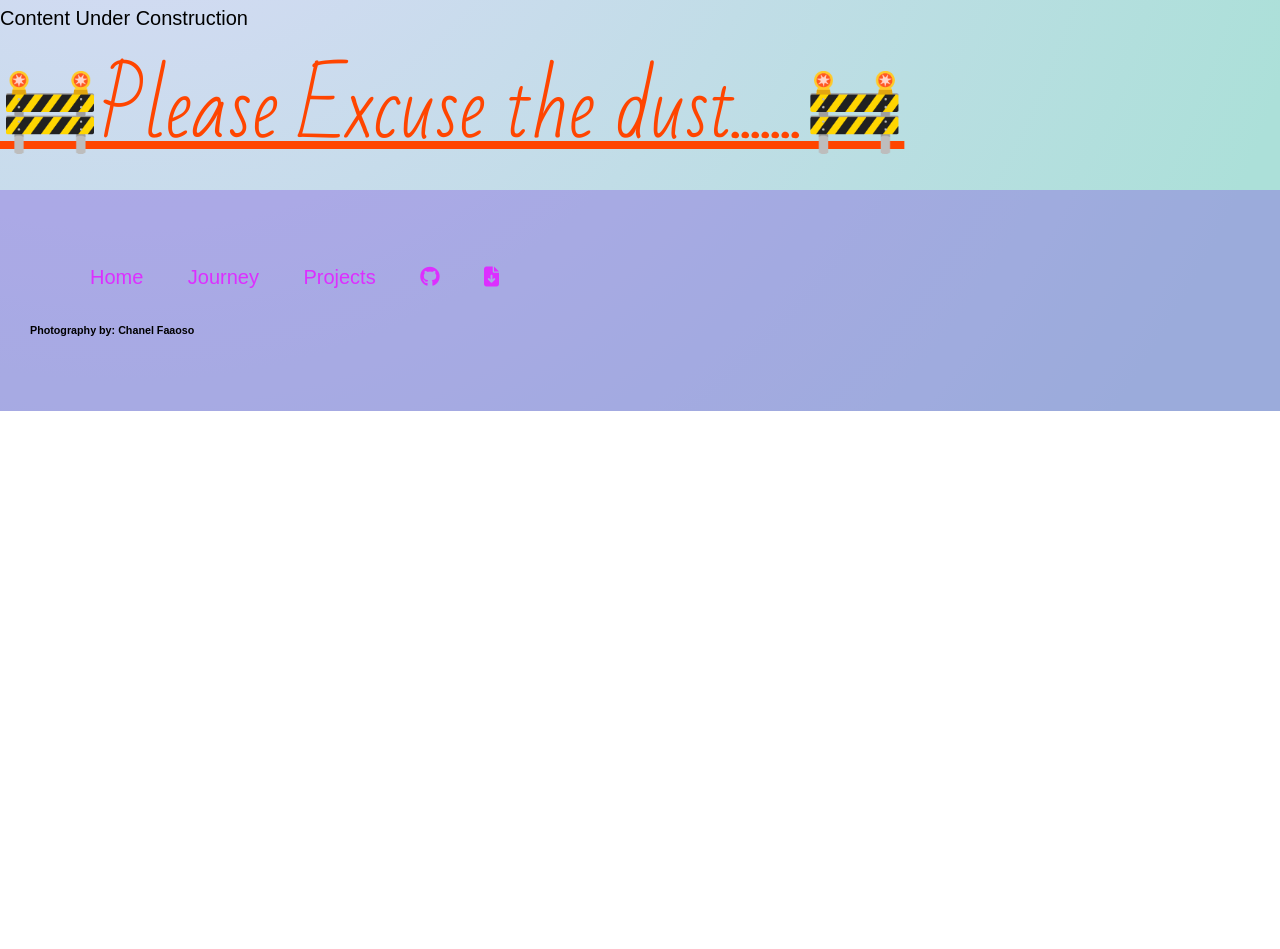
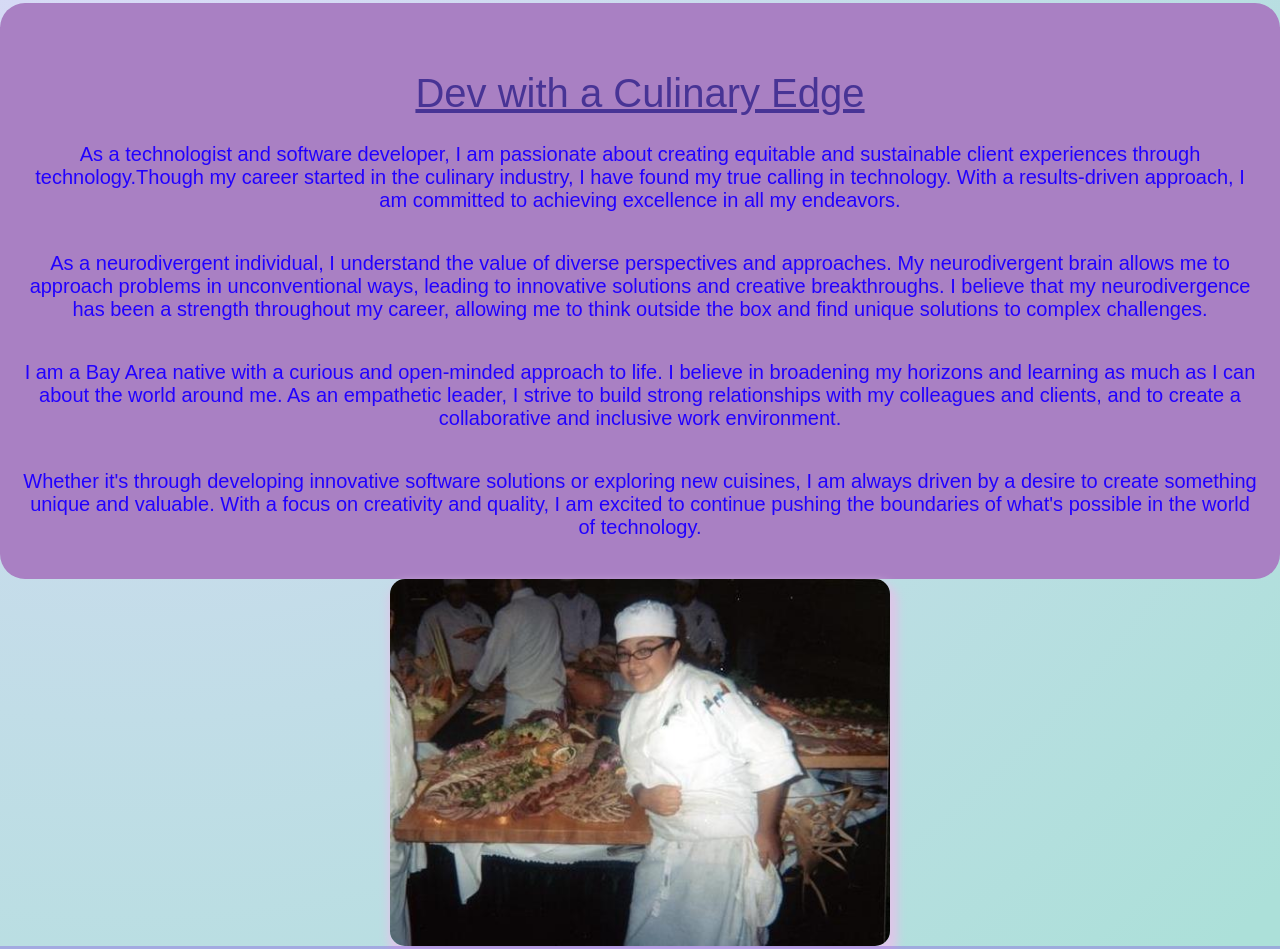
Before and after one commit to Idealyinfamous/Resume, a plain HTML site: page Resume.html in a window 1280 px wide. Shown: the part 482-1431 px from the top of the page. Before the commit the page ends 893 px from the top, so only its background shows below. Drawn offline with nearby package versions, Linux system fonts and the light colour scheme.

Commit message:
Journey Summary 	- Added Summary content 	-Styled content adjusting for dark mode 	-Styled Chef image and adjusted positioning.

```diff
--- a/Resume.CSS
+++ b/Resume.CSS
@@ -80,23 +80,34 @@ a {
   text-decoration: none;
   font-weight: 400;
 }
-/*Summary
-main {
-  color: orangered;
+/*Summary*/
+.Journey {
+  color: rgb(34, 0, 255);
   text-align: center;
-}
-div {
-  display: grid;
+  background-color: #a980c3;
+  border-radius: 25px;
+  padding: 20px;
 }
 .Aboutme {
   justify-content: right;
+  text-decoration: underline;
+  color: #483495;
+  font-weight: bold;
 }
+.Summary p {
+  display: inline-block;
+
+  text-decoration: none;
+}
+
 img.Chef {
   display: block;
   margin-left: auto;
   margin-right: auto;
-  width: 25%;
-}*/
+  height: 50%;
+  border-radius: 15px;
+  box-shadow: 3px 8px 8px 5px #dcc7e8;
+}
 
 /*Dark mode function*/
 .dark a {
@@ -104,6 +115,10 @@ img.Chef {
 }
 .dark button {
   background-color: #483495;
+}
+.dark .Chef {
+  border-radius: 15px;
+  box-shadow: 3px 8px 8px 5px rgb(84, 116, 126);
 }
 /*Navigation and Header for all of project*/
 header {
@@ -251,7 +266,7 @@ button:hover {
 footer {
   display: grid;
   row-gap: 5px;
-  padding: 50px 30px;
+  padding: 36px 10px;
   margin: 0px;
   background-color: hsla(256, 65%, 63%, 0.421);
 }
--- a/Resume.html
+++ b/Resume.html
@@ -60,14 +60,14 @@
       </figure>
     </section>
     <!--~~~~About me Summary~~~-->
-    <p>Content Under Construction</p>
+    <!--<p>Content Under Construction</p>
 
-    <h1 id="construction">🚧Please Excuse the dust.......🚧</h1>
+    <h1 id="construction">🚧Please Excuse the dust.......🚧</h1>-->
 
-    <!--~<main>
+    <main class="Journey">
       <div class="Aboutme">
         <h2>Dev with a Culinary Edge</h2>
-
+        </div>
         <div class="Summary">
           <p>
             As a technologist and software developer, I am passionate about
@@ -107,13 +107,13 @@
         </div>
       </div>
     </main>
+    <div class="bracket"> </div>
     <img
       src="Images/Chef_Jess.jpg"
       class="Chef"
       alt="culinary-picture-of-jessica-perry"
+      height="500" width="500"
     />
-    ~~-->
-
     <!--~~~~Footer~~~~~~~~~~-->
     <footer id="footer">
       <!--Footer Navigation and Icons-->
```
